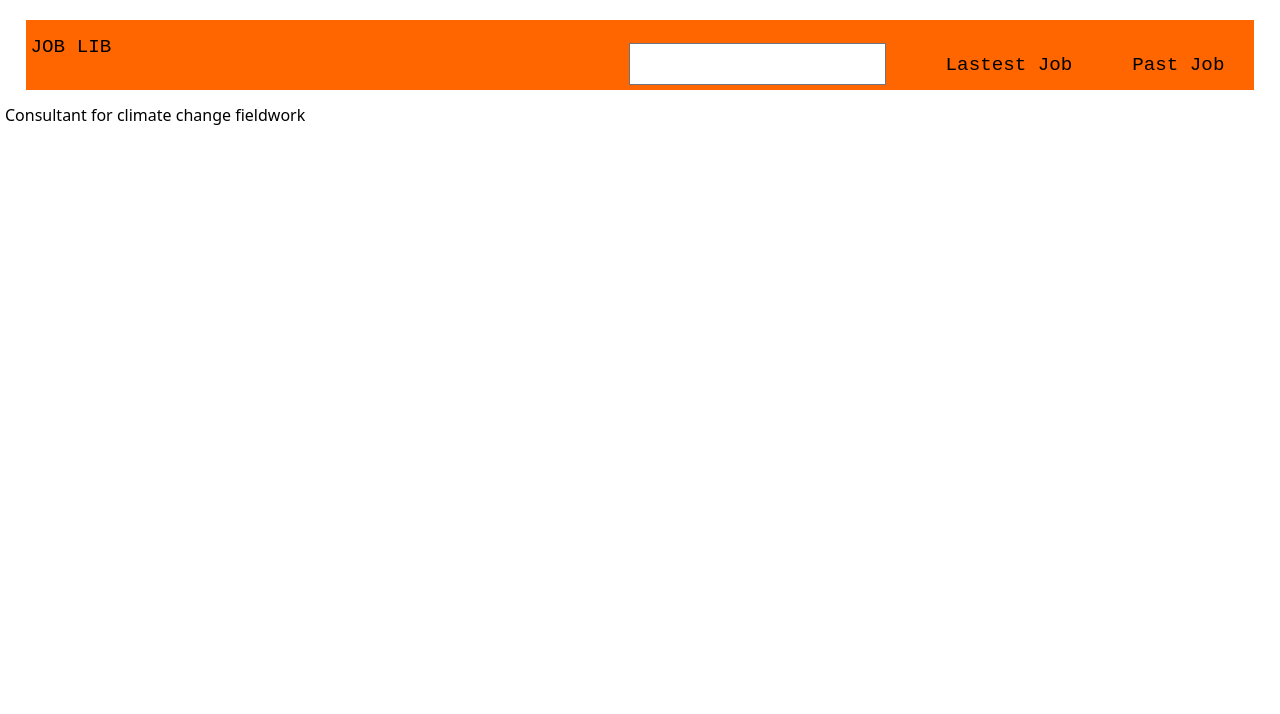
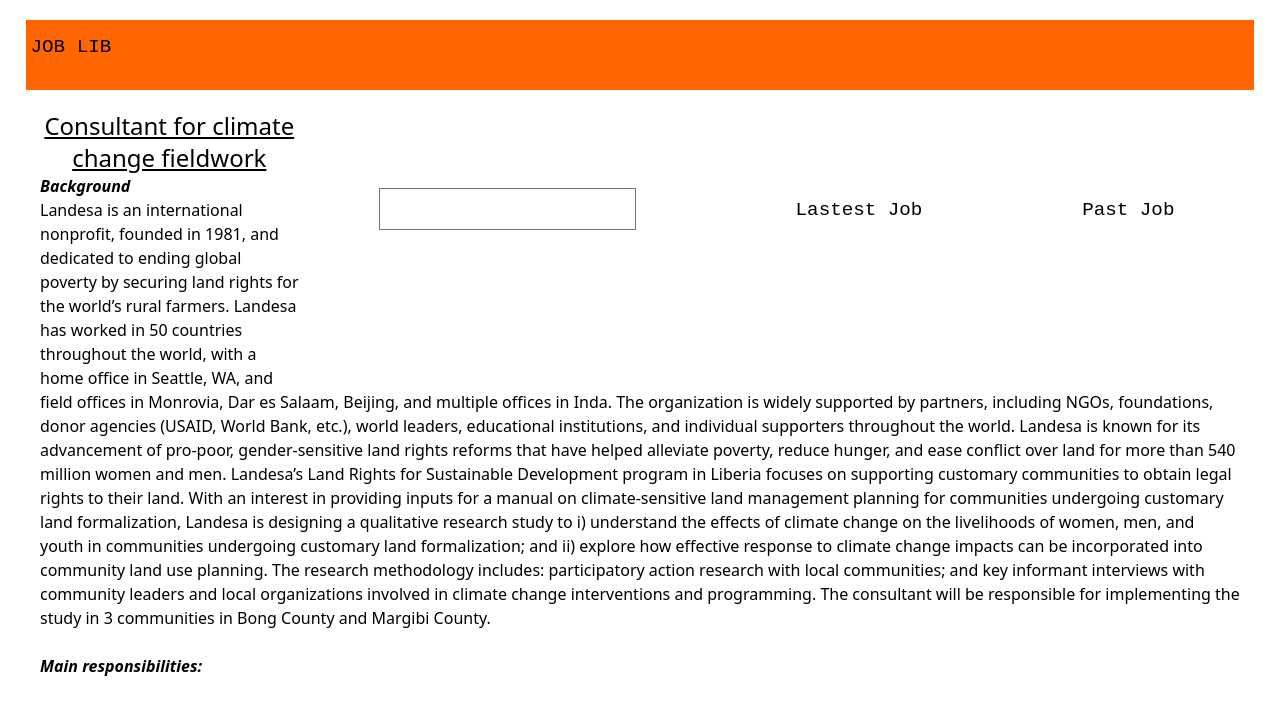
Before and after one commit to avarnie/libjobs, a React (Create React App) app: page /landesa in a window 1280 px wide. Shown: the top 714 px of the page. Built offline with nearby package versions, Linux system fonts and the light colour scheme.

Commit message:
Initail commit

```diff
--- a/src/components/navbar.js
+++ b/src/components/navbar.js
@@ -8,9 +8,9 @@
         <Link to={"/"}><h1>JOB LIB</h1></Link>
         <nav>
         <ul>
-            <li><input type="text" /></li>
-            <li><Link to={"#"}>Lastest Job</Link></li>
-            <li><Link to={"#"}>Past Job</Link></li>
+            <li class="inline-block px-20 py-40"><input type="text" /></li>
+            <li class="inline-block px-20 py-40"><Link to={"#"}>Lastest Job</Link></li>
+            <li class="inline-block px-20 py-40"><Link to={"#"}>Past Job</Link></li>
         </ul>
     </nav>
 </header>
--- a/src/describtion/Landesa.js
+++ b/src/describtion/Landesa.js
@@ -5,8 +5,30 @@
     return (
         <>
         <Navbar />
-        <div>
-        <h1>Consultant for climate change fieldwork</h1>
+        <div class="mx-7 p-3">
+        <h3 class=" text-center underline pt-2 text-2xl">Consultant for climate change fieldwork</h3>
+        <p class="italic font-bold">Background</p>
+            <p>Landesa is an international nonprofit, founded in 1981, and dedicated to ending global poverty
+by securing land rights for the world’s rural farmers. Landesa has worked in 50 countries
+throughout the world, with a home office in Seattle, WA, and field offices in Monrovia, Dar es
+Salaam, Beijing, and multiple offices in Inda. The organization is widely supported by partners,
+including NGOs, foundations, donor agencies (USAID, World Bank, etc.), world leaders,
+educational institutions, and individual supporters throughout the world. Landesa is known for its
+advancement of pro-poor, gender-sensitive land rights reforms that have helped alleviate
+poverty, reduce hunger, and ease conflict over land for more than 540 million women and men.
+Landesa’s Land Rights for Sustainable Development program in Liberia focuses on supporting
+customary communities to obtain legal rights to their land. With an interest in providing inputs
+for a manual on climate-sensitive land management planning for communities undergoing
+customary land formalization, Landesa is designing a qualitative research study to i) understand
+the effects of climate change on the livelihoods of women, men, and youth in communities
+undergoing customary land formalization; and ii) explore how effective response to climate
+change impacts can be incorporated into community land use planning. The research
+methodology includes: participatory action research with local communities; and key informant
+interviews with community leaders and local organizations involved in climate change
+interventions and programming. The consultant will be responsible for implementing the study in
+3 communities in Bong County and Margibi County.</p><br />
+
+<p class="italic font-bold">Main responsibilities:</p>
         </div>
         </>
 
--- a/src/style.css
+++ b/src/style.css
@@ -40,11 +40,6 @@
     margin-top: 8px;
 }
 
-li{
-    display: inline-block;
-    padding: 15px 30px;
-}
-
 a{
     text-align: center;
     color: black;
```
